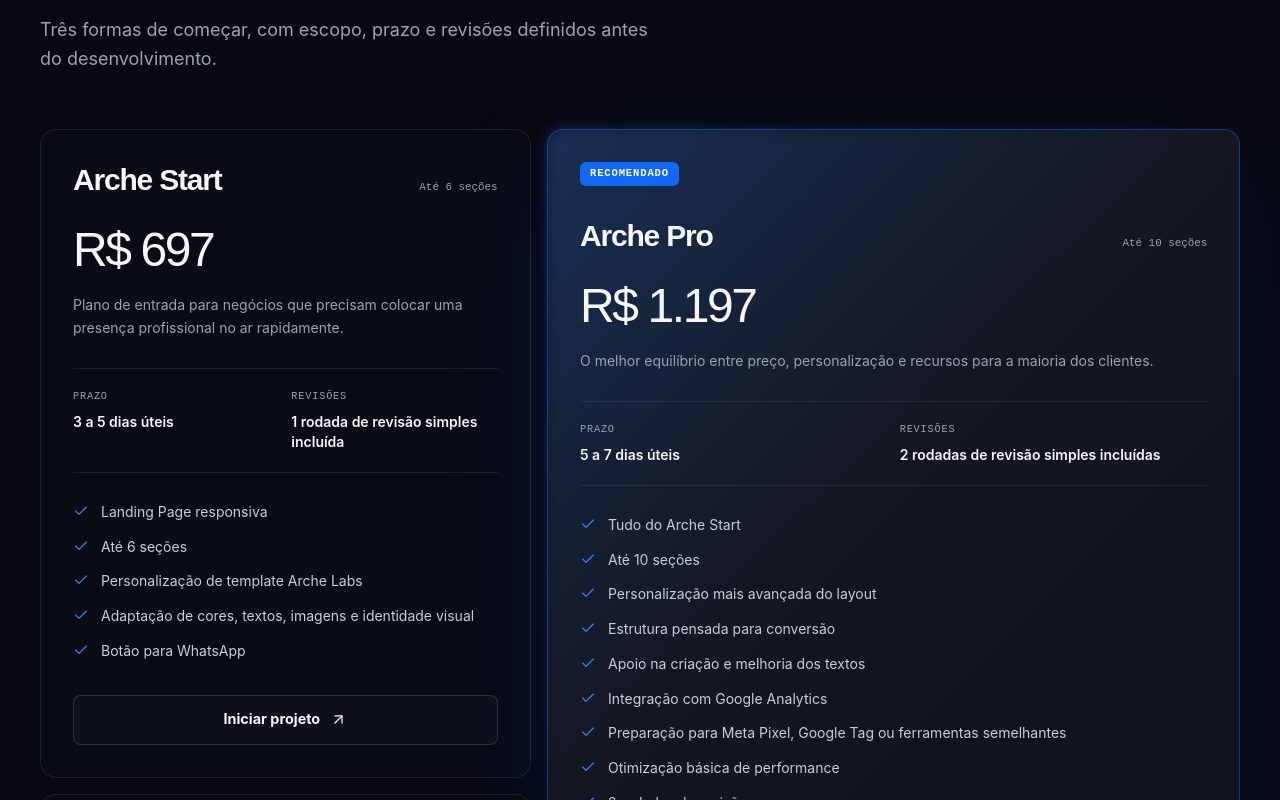
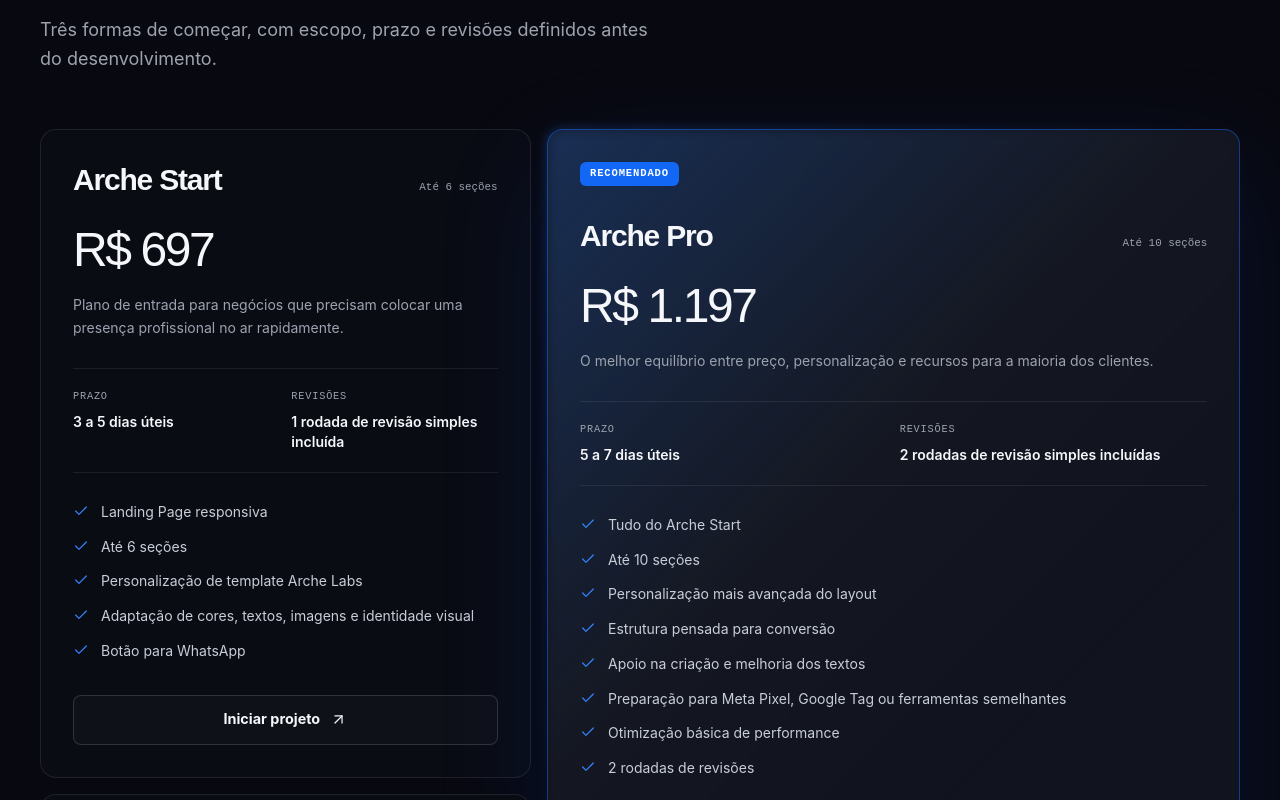
Before and after one commit to ArcheLabs-vip/archelabs.vip, a React (Vite) app: page / in a window 1280 px wide. Shown: the part 4820-5620 px from the top of the page. Built offline with nearby package versions, Linux system fonts and the light colour scheme; a web font is replaced by a local one.

Commit message:
feat: add content configuration types and data for site structure and service offerings

```diff
--- a/src/content/site.ts
+++ b/src/content/site.ts
@@ -371,7 +371,6 @@
       "Estrutura pensada para conversão",
       "Apoio na criação e melhoria dos textos",
       "Uso de IA como ferramenta interna para estrutura, copy e otimização",
-      "Integração com Google Analytics",
       "Preparação para Meta Pixel, Google Tag ou ferramentas semelhantes",
       "Otimização básica de performance",
       "2 rodadas de revisões",
@@ -402,8 +401,7 @@
       "Maior liberdade visual",
       "Copy e organização de conteúdo mais aprofundadas",
       "Integrações específicas mediante análise",
-      "Google Analytics",
-      "Estrutura para tracking",
+      "Preparação para Meta Pixel, Google Tag ou ferramentas semelhantes",
       "Otimização de performance",
       "3 rodadas de revisões",
       "Suporte prioritário durante o desenvolvimento",
```
